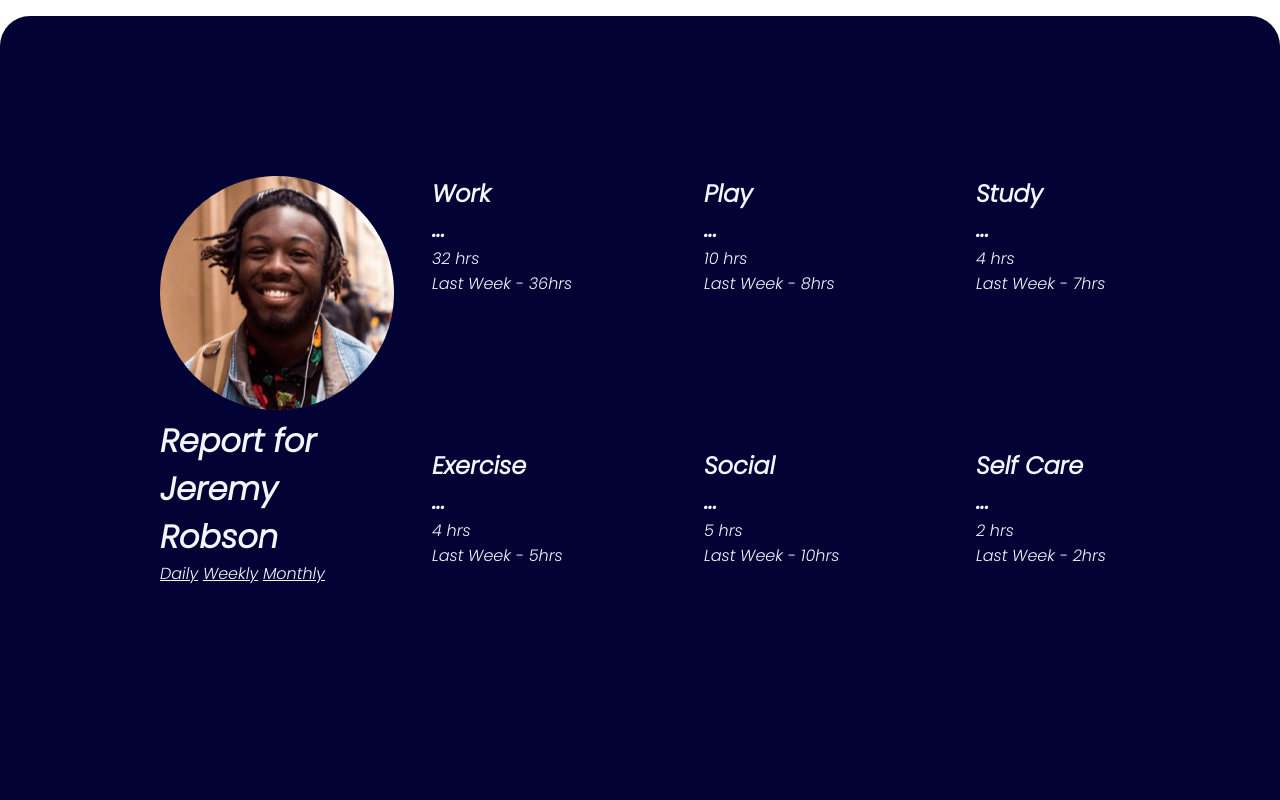
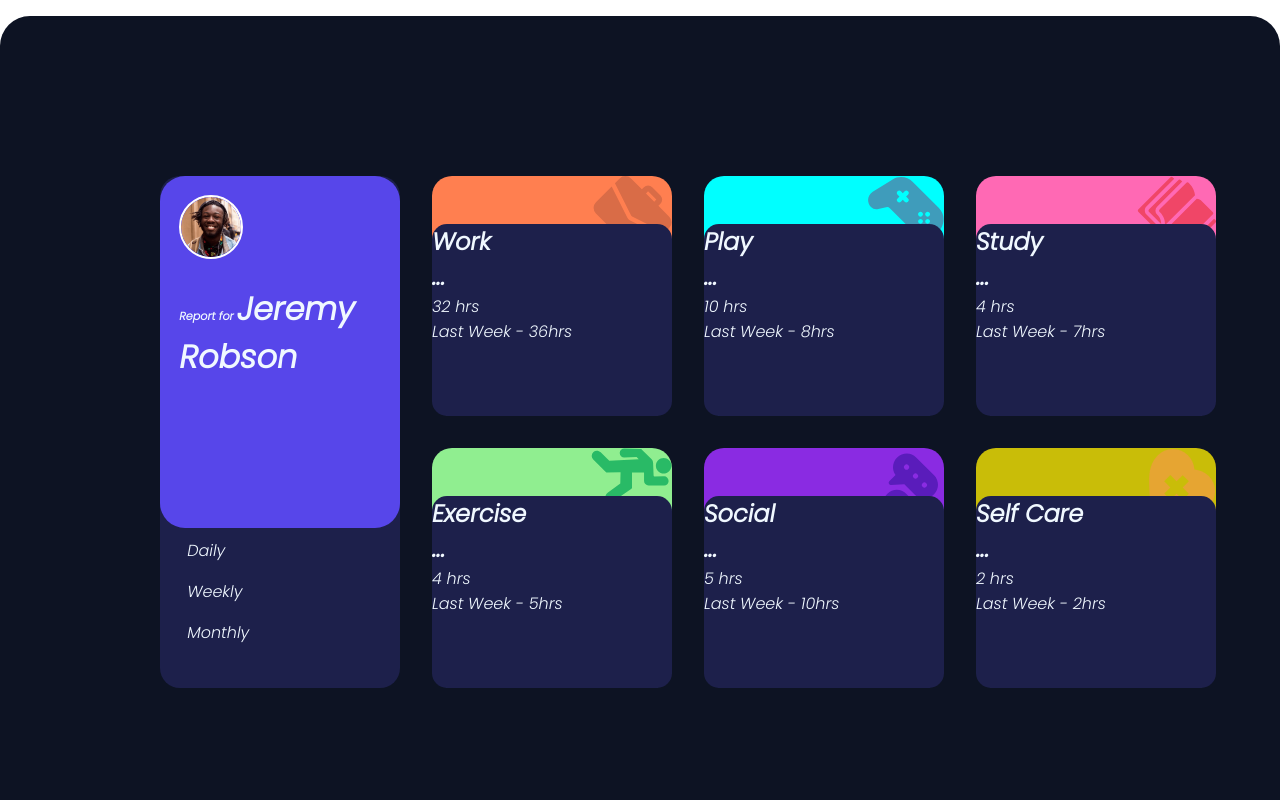
Before and after one commit to ozkan4186/time--tracking, a plain HTML site: page index.html in a window 1280 px wide. Shown: the top 800 px of the page. Drawn offline with Linux system fonts and the light colour scheme.

Commit message:
added file3

```diff
--- a/index.html
+++ b/index.html
@@ -33,7 +33,9 @@
         <div class="top1">
           <img src="./images/image-jeremy.png" alt="" />
 
-          <h1>Report for Jeremy Robson</h1>
+          <h1>Report for <span> Jeremy Robson
+
+          </span> </h1>
           <div class="bottom1">
             <a href="">Daily</a>
             <a href="">Weekly</a>
--- a/style.css
+++ b/style.css
@@ -9,7 +9,7 @@
 }
 
 main.container {
-  background-color: rgb(2, 2, 53);
+  background-color: rgb(13, 19, 35);
   width: 80rem;
   height: 100%;
   margin: 1rem auto;
@@ -23,4 +23,101 @@ main.container {
 
 .name1 {
   grid-area: 1/1 / span 2 / span 1;
+  /* border: 2px solid red; */
+  background-color: rgb(29, 32, 75);
+  border-radius: 25px;
 }
+
+.top1 {
+  background-color: rgb(87, 70, 234);
+  height: 22rem;
+  border-radius: 25px;
+}
+
+.top1 img {
+  width: 4rem;
+  margin: 1.2rem;
+  border: 2px solid white;
+  border-radius: 50%;
+  cursor: pointer;
+}
+
+.top1 h1 {
+  font-size: 0.7rem;
+  padding-left: 1.2rem;
+}
+.top1 span {
+  font-size: 2rem;
+  /* margin-top: 3rem; */
+}
+
+.bottom1 {
+  display: flex;
+  flex-direction: column;
+  padding-top: 9.3rem;
+  padding-left: 1.2rem;
+}
+
+.bottom1 a {
+  text-decoration: none;
+  padding: 0.5rem;
+}
+.bottom1 a:hover {
+  color: rgb(87, 70, 234);
+}
+
+.name2 {
+  background-image: url(./images/icon-work.svg);
+  background-color: coral;
+  background-repeat: no-repeat;
+  background-position-x: right;
+}
+
+.name3 {
+  background-image: url(./images/icon-play.svg);
+  background-color: aqua;
+  background-position-x: right;
+  background-repeat: no-repeat;
+}
+
+.name4 {
+  background-image: url(./images/icon-study.svg);
+  background-color: hotpink;
+  background-position-x: right;
+  background-repeat: no-repeat;
+}
+
+.name5 {
+  background-image: url(./images/icon-exercise.svg);
+  background-color: lightgreen;
+  background-position-x: right;
+  background-repeat: no-repeat;
+}
+
+.name6 {
+  background-image: url(./images/icon-social.svg);
+  background-color: blueviolet;
+  background-position-x: right;
+  background-repeat: no-repeat;
+}
+
+.name7 {
+  background-image: url(./images/icon-self-care.svg);
+  background-color: rgba(255, 238, 2, 0.781);
+  background-position-x: right;
+  background-repeat: no-repeat;
+}
+.box {
+  border-radius: 20px;
+  position: relative;
+}
+
+.bottom {
+  position: absolute;
+  bottom: 0%;
+  width: 100%;
+  height: 12rem;
+  border-radius: 15px;
+  /* border: 2px solid red; */
+  background-color: rgb(29, 32, 75);
+}
```
